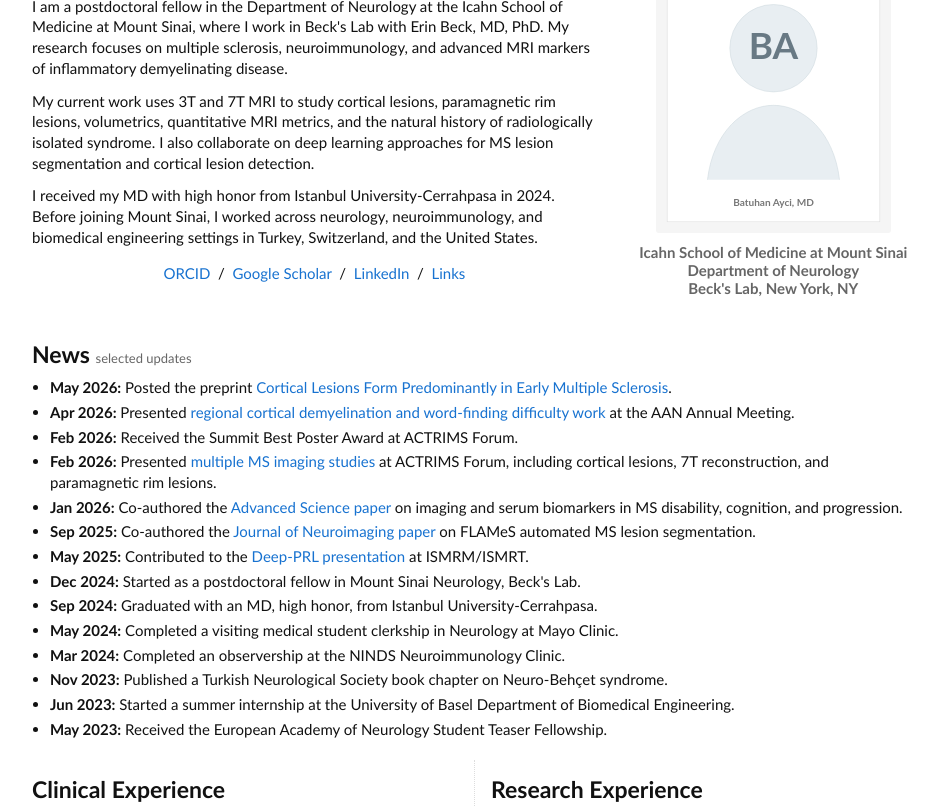
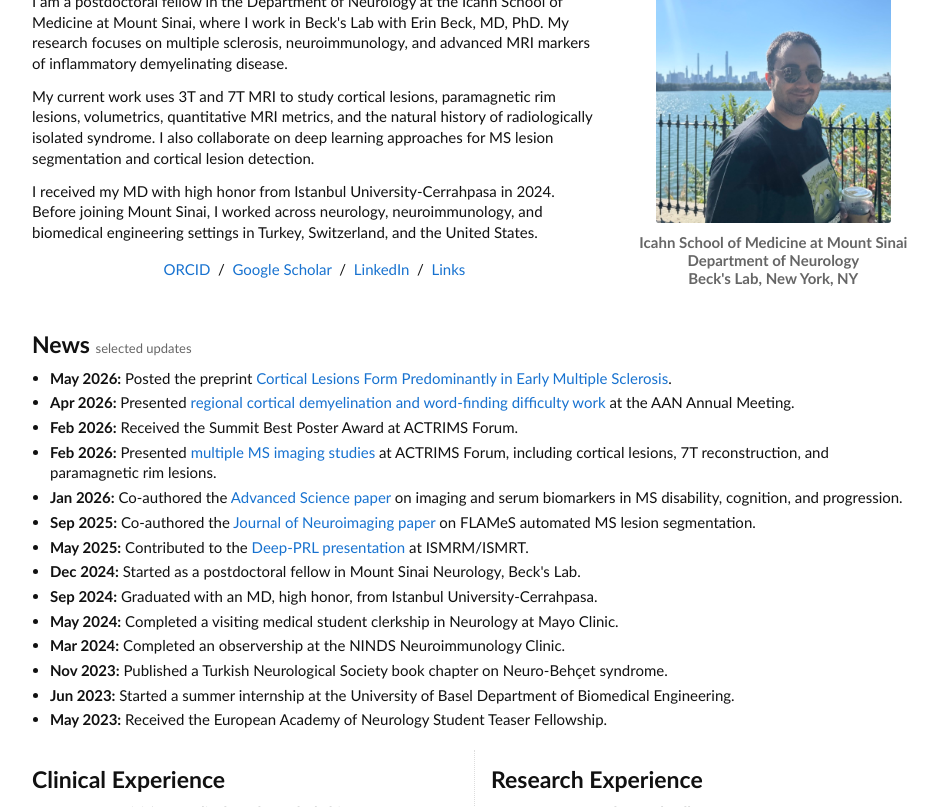
Before and after one commit to aycibatuhan/aycibatuhan.github.io, a plain HTML site: page index.html in a window 1280 px wide. Shown: the part 86-893 px from the top of the page, without its empty margins (165-1103 px from the left). Drawn offline with Linux system fonts and the light colour scheme.

Commit message:
Add real profile photo, update social preview images

```diff
--- a/index.html
+++ b/index.html
@@ -12,14 +12,14 @@
     <meta property="og:title" content="Batuhan Ayci">
     <meta property="og:description" content="Postdoctoral fellow in neuroimmunology and advanced MRI at the Icahn School of Medicine at Mount Sinai.">
     <meta property="og:url" content="https://aycibatuhan.github.io/">
-    <meta property="og:image" content="https://aycibatuhan.github.io/assets/Cortical_lesions.jpg">
+    <meta property="og:image" content="https://aycibatuhan.github.io/assets/profile.jpg">
     <meta name="twitter:card" content="summary_large_image">
     <meta name="twitter:title" content="Batuhan Ayci">
     <meta name="twitter:description" content="Postdoctoral fellow in neuroimmunology and advanced MRI at the Icahn School of Medicine at Mount Sinai.">
-    <meta name="twitter:image" content="https://aycibatuhan.github.io/assets/Cortical_lesions.jpg">
+    <meta name="twitter:image" content="https://aycibatuhan.github.io/assets/profile.jpg">
 
     <link rel="shortcut icon" href="assets/favicon.svg" type="image/svg+xml">
-    <link rel="stylesheet" type="text/css" href="stylesheet.css?v=20260722">
+    <link rel="stylesheet" type="text/css" href="stylesheet.css?v=20260907">
   </head>
 
   <body>
@@ -51,7 +51,7 @@
               </p>
             </td>
             <td class="intro-photo">
-              <img src="assets/profile-placeholder.svg" alt="profile placeholder for Batuhan Ayci">
+              <img src="assets/profile.jpg" alt="Photo of Batuhan Ayci" class="profile-photo">
               <p class="address">
                 Icahn School of Medicine at Mount Sinai<br>
                 Department of Neurology<br>
--- a/stylesheet.css
+++ b/stylesheet.css
@@ -131,6 +131,8 @@ h2 span {
   border-radius: 3px;
   display: block;
   margin: 22px auto 10px auto;
+  object-fit: cover;
+  aspect-ratio: 1 / 1.15;
 }
 
 .name {
```
Also changed, not shown: assets/profile.jpg (added).
